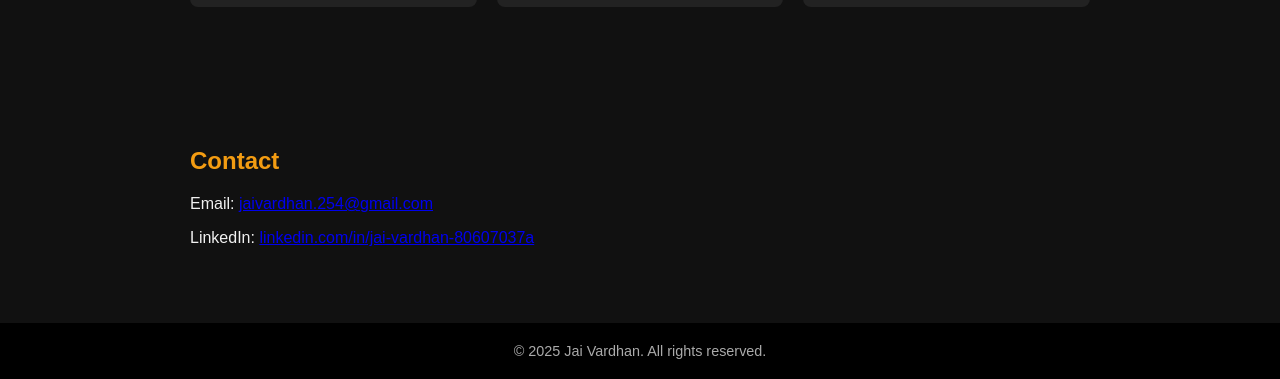
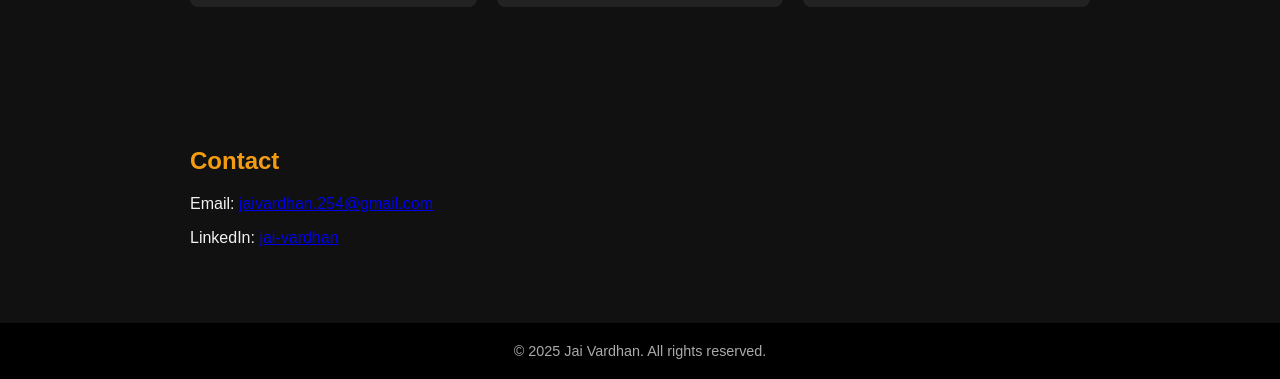
Before and after one commit to jaivardhan992/portfolio-website, a plain HTML site: page docs/index.html in a window 1280 px wide. Shown: the part 1378-1757 px from the top of the page. Drawn offline with Linux system fonts and the light colour scheme.

Commit message:
Update index.html

```diff
--- a/docs/index.html
+++ b/docs/index.html
@@ -146,7 +146,7 @@
   <section id="contact" class="hidden">
     <h2>Contact</h2>
     <p>Email: <a href="mailto:jaivardhan.254@gmail.com">jaivardhan.254@gmail.com</a></p>
-    <p>LinkedIn: <a href="https://www.linkedin.com/in/jai-vardhan-80607037a" target="_blank">linkedin.com/in/jai-vardhan-80607037a</a></p>
+    <p>LinkedIn: <a href="https://www.linkedin.com/in/jai-vardhan-80607037a" target="_blank">jai-vardhan</a></p>
   </section>
 
   <footer>
```
